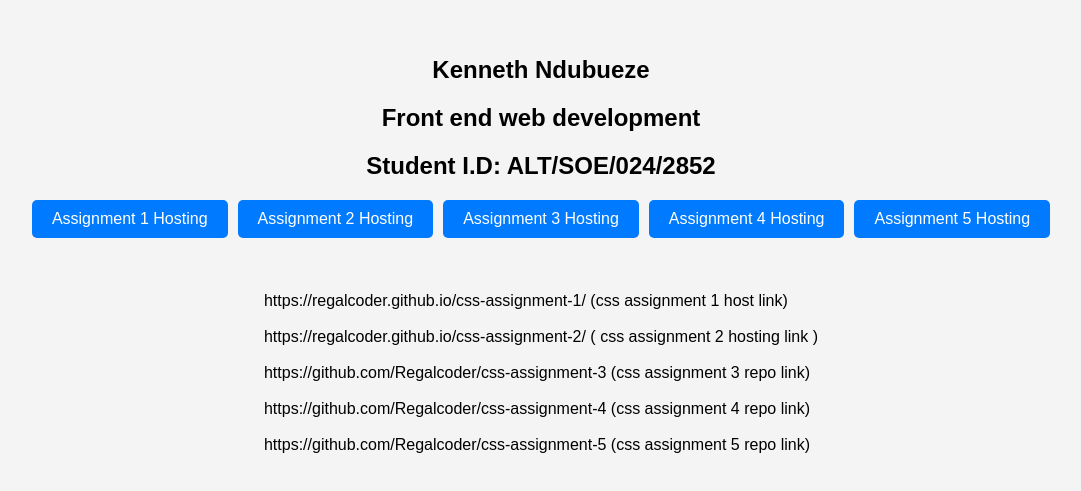
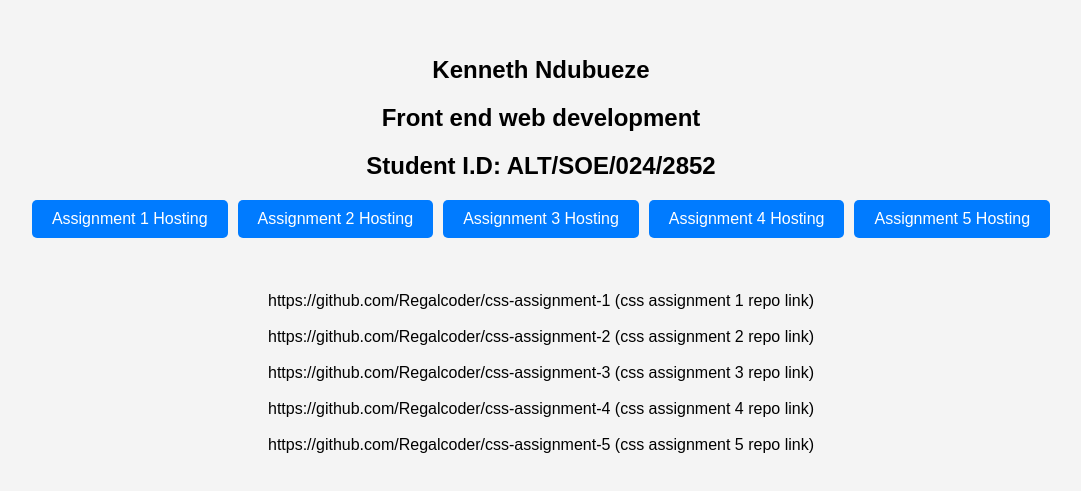
Before and after one commit to Regalcoder/css-assignment-links, a plain HTML site: page index.html in a window 1280 px wide. Shown: the part 145-636 px from the top of the page, without its empty margins (99-1180 px from the left). Drawn offline with Linux system fonts and the light colour scheme.

Commit message:
Update index.html

```diff
--- a/index.html
+++ b/index.html
@@ -60,9 +60,9 @@
         <a href="https://regalcoder.github.io/css-assignment-5/" target="_blank"><button>Assignment 5 Hosting</button></a>
     </div>
         <br/> <br/> <br/>
-	https://regalcoder.github.io/css-assignment-1/  (css assignment 1 host link)
+	https://github.com/Regalcoder/css-assignment-1  (css assignment 1 repo link)
 	<br/> <br/>
-	https://regalcoder.github.io/css-assignment-2/  ( css assignment 2 hosting link )
+	https://github.com/Regalcoder/css-assignment-2 (css assignment 2 repo link)
 	<br/> <br/>
 	https://github.com/Regalcoder/css-assignment-3 (css assignment 3 repo link)
 	<br/> <br/>
```
